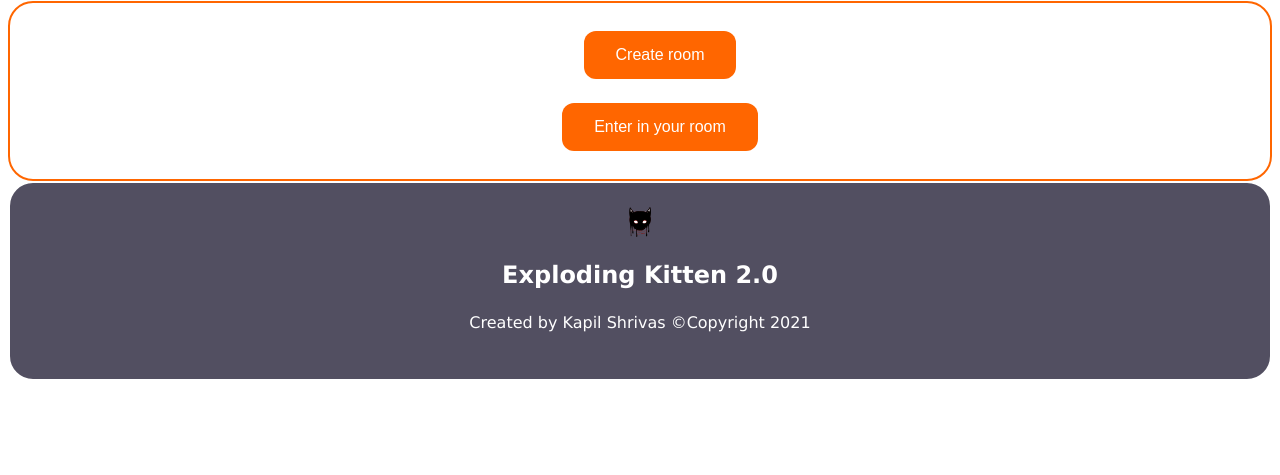
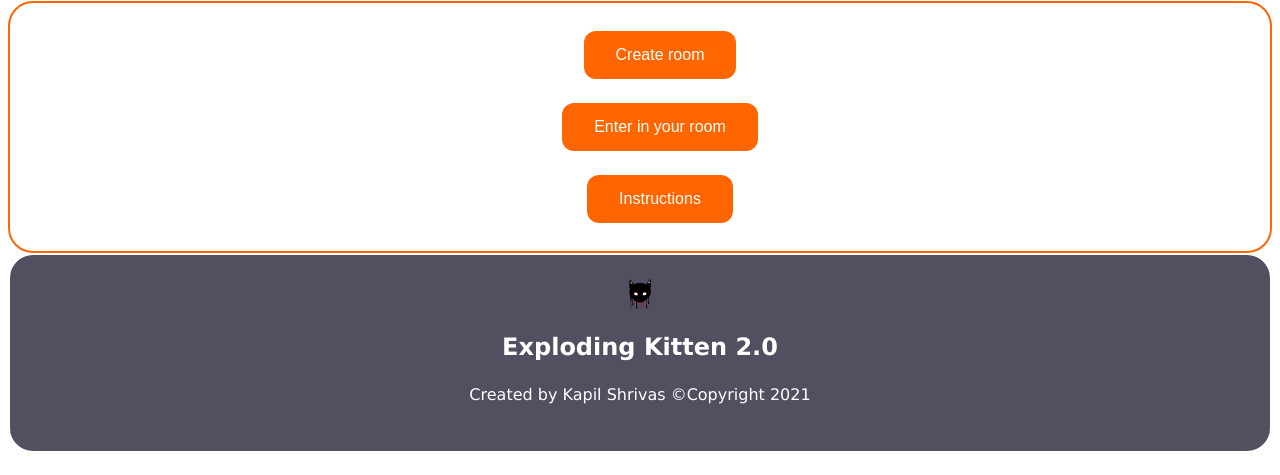
Before and after one commit to kapilshrivas2020/flask-explode-game, a Flask app: page / in a window 1280 px wide. Shown: the part 207-682 px from the top of the page. Run offline with Flask 2, Linux system fonts and the light colour scheme.

Commit message:
Update home.html

```diff
--- a/templates/home.html
+++ b/templates/home.html
@@ -19,6 +19,7 @@
     <ul>
         <li class="crumb"><button><a href="register">Create room</a></button></li>
         <li class="crumb"><button><a href="login">Enter in your room</a></button></li>
+	<li class="crumb"><button><a href="help">Instructions</a></button></li>
     </ul>
 	</nav>
 
```
